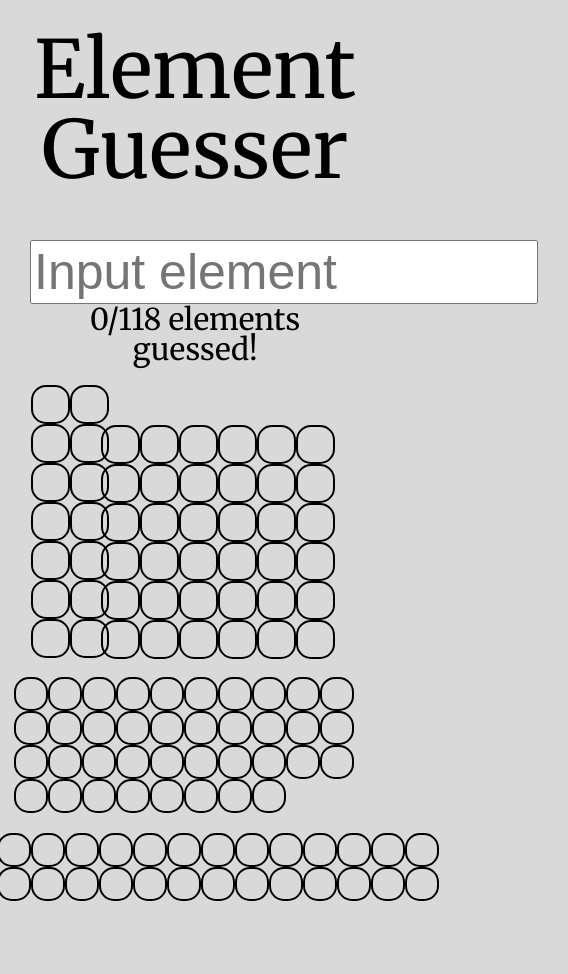
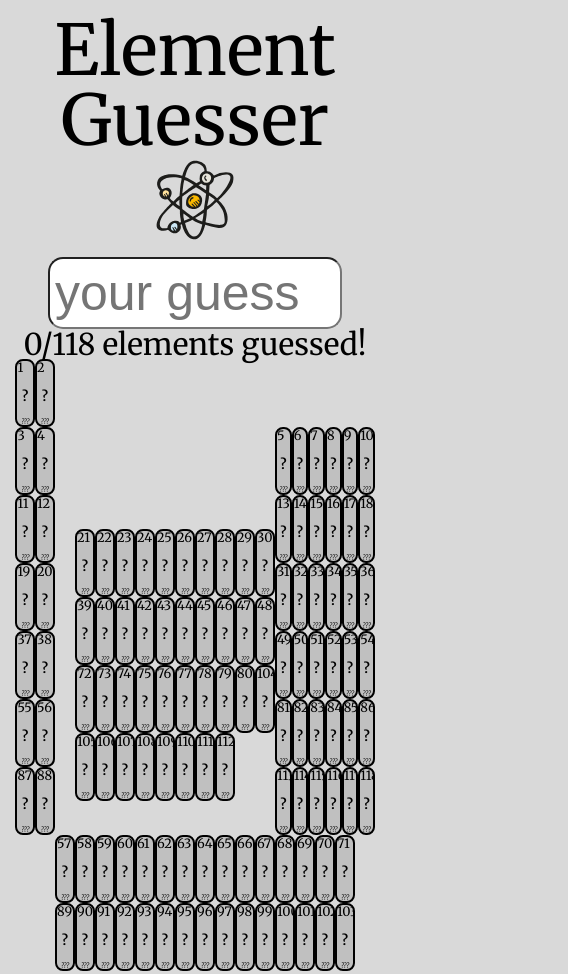
Before and after one commit to humbertoehl/ElementGuesser, a plain HTML site: page index.html in a window 390 px wide. Shown: the whole page, 568 px wide, since content can reach past the window. Drawn offline with Linux system fonts and the light colour scheme.

Commit message:
changed responsive and style

```diff
--- a/css/styles.css
+++ b/css/styles.css
@@ -2,60 +2,65 @@ body {
   text-align: center;
   font-family: 'Merriweather', serif;
   margin: auto;
-  padding: 80px;
+  padding: 15px;
   background-color: #D9D9D9;
 }
 
 h1 {
   text-align: center;
-  font-size: 80px;
+  font-size: 70px;
+}
+img {
+  width: 25%;
+  margin-bottom: -40px;
 }
 
 #periodic-table {
+   text-align: center;
     align-items: center;
     justify-items: center;
     display: grid;
     grid-template-columns: repeat(18, 1fr); /* Adjust columns based on your layout */
     grid-template-rows: repeat(10,1fr);
-    gap: 10px;
-  }
+}
+
 
 .element {
-    width: 100px; /* Adjust the width and height based on your preference */
-    height: 100px;
+  background-color: #c0c0c0;
+    width: 1fr;
+    height: 1fr;
     border: 2px solid #000;
     text-align: center;
-    border-radius: 15px;
+    border-radius: 8px;
     display: flex;
     flex-direction: column;
     justify-content: center;
-    align-items: center;
     position: relative;
-    overflow-x: clip;
-    overflow-y: clip;
-  }
+    overflow: hidden;
+}
+
+.element:hover{
+  transform: scale(3.4);
+  border-width: 1px;
+  border-radius: 5px;
+  z-index: 5;
+  overflow-x: visible;
+}
 
 .symbol {
     font-weight: 700;
-    font-size: 180%;
+    font-size: 80%;
 }
 
 .name {
     font-style: italic;
-    align-self: flex-start;
+    font-size: 40%;
 }
-.element:hover{
-  overflow: visible;
-  font-weight: 900;
-  font-size: 150%;
-  z-index: 2;
-}
+
 
 
 .atomic-number {
     font-size: 80%;
-    margin-left: 5px;
-    margin-right: auto;
     align-self: flex-start;
 }
 
@@ -67,14 +72,14 @@ h1 {
 }
 
 #p {
-  grid-column: 13/18;
+  grid-column: 14/19;
   grid-row: 2/8;
   display: grid;
   grid-template-columns: repeat(6,1fr);
 }
 
 #d {
-  grid-column: 3/13;
+  grid-column: 4/14;
   grid-row: 3/8;
   display: grid;
   grid-template-columns: repeat(10,1fr);
@@ -88,9 +93,12 @@ h1 {
 }
 
 #elementInput {
-  width: 500px;
+  padding: 5px;
+  width: 90%;
+  max-width: 280px;
+  border-radius: 15px;
   display: inline-block;
-  margin: 50px 30px 0px auto;
+  margin: 50px auto 0px auto;
   font-size: 50px;
 }
 
@@ -99,75 +107,40 @@ h1 {
   text-align: center;
   font-size: 30px;
 }
-
-@media screen and (max-width: 2100px) {
-.element {
-  width: 85px; /* Adjust the width and height based on your preference */
-  height: 85px;
+@media screen and (min-width: 800px) {
+  .element {
+    width: 35px;
+    height: 35px;
+  }
+  .name {
+    font-size: 50%;
+  }
+  img {
+    width: 10%;
+  }
 }
+@media screen and (min-width: 1100px) {
+  .element {
+    width: 50px;
+    height: 50px;
+    border-radius: 12px;
+  }
+  .name {
+    font-size: 85%;
+  }
+  .symbol{
+    font-size: 120%;
+  }
+  .element:hover{
+    transform: scale(2);
+  }
+  #periodic-table {
+    margin-top: -70px;
+  }
 }
-
-@media screen and (max-width: 1850px) {
+@media screen and (min-width: 1450px) {
   .element {
-    width: 70px; /* Adjust the width and height based on your preference */
+    width: 70px;
     height: 70px;
   }
 }
-
-@media screen and (max-width: 1850px) {
-  .element {
-    width: 60px; /* Adjust the width and height based on your preference */
-    height: 60px;
-  }
-}
-
-@media screen and (max-width: 1400px) {
-  .element {
-    width: 50px; /* Adjust the width and height based on your preference */
-    height: 50px;
-  }
-  body {
-    padding: 30px;
-  }
-  #periodic-table {
-    margin-top: 20px;
-    grid-template-columns: repeat(15, 1fr); /* Adjust columns based on your layout */
-    grid-template-rows: repeat(16,1fr);
-  }
-  #s {
-    grid-column: 2/4;
-    grid-row: 1/8;
-    }
-
-  #p {
-    grid-column: 7/12;
-    grid-row: 2/8;
-   }
-
-  #d {
-    grid-column: 3/13;
-    grid-row: 8/12;
-  }
-
-  #f {
-    grid-column: 1/15;
-    grid-row: 12/14;
-   }
-
-  #f > .element, #d > .element {
-    width: 30px;
-    height: 30px;
-  }
-  #s > .element, #p > .element {
-    width: 50px;
-    height: 50px;
-  }
-
-}
-
-@media screen and (max-width: 610px) {
-  #s > .element, #p > .element {
-    width: 35px;
-    height: 35px;
-  }
-}
--- a/index.html
+++ b/index.html
@@ -12,7 +12,8 @@
 </head>
 <body>
   <h1>Element Guesser</h1>
-  <input type="text" id="elementInput" placeholder="Input element">
+  <img src="./img/atom.svg" alt="Atom logo"><br>
+  <input type="text" id="elementInput" placeholder="your guess">
   <p id="scoreText">0/118 elements guessed!</p>
 
   <div id="periodic-table">
--- a/js/app.js
+++ b/js/app.js
@@ -153,6 +153,7 @@ document.addEventListener("DOMContentLoaded", function () {
       const elementDiv = document.createElement("div");
       elementDiv.classList.add("element", element.block); // Add the block class
       elementDiv.dataset.atomicNumber = element.atomicNumber;
+      elementDiv.innerHTML = `<span class="atomic-number">${element.atomicNumber}</span><br><span class="symbol">?</span><br><span class="name">???</span>`;
 
       blockDivs[element.block].appendChild(elementDiv);
     }
```
Also changed, not shown: img/atom.svg (added).
